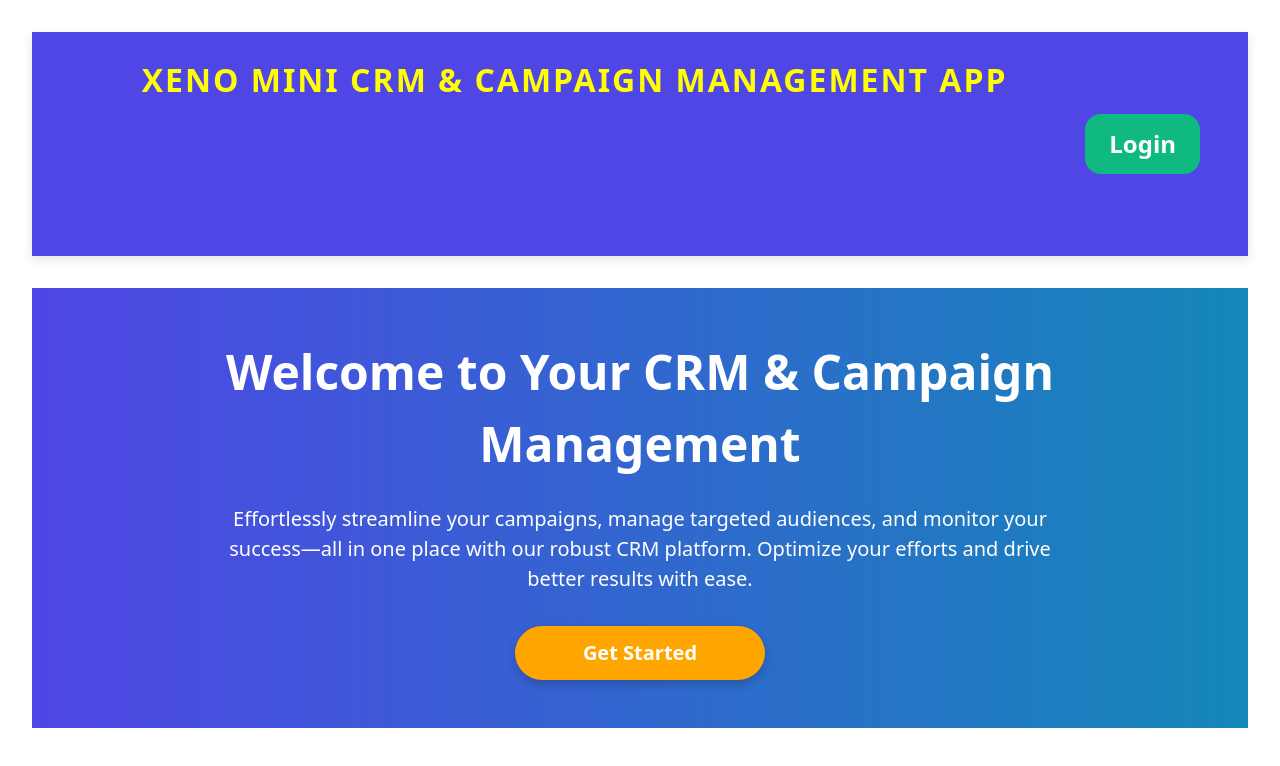
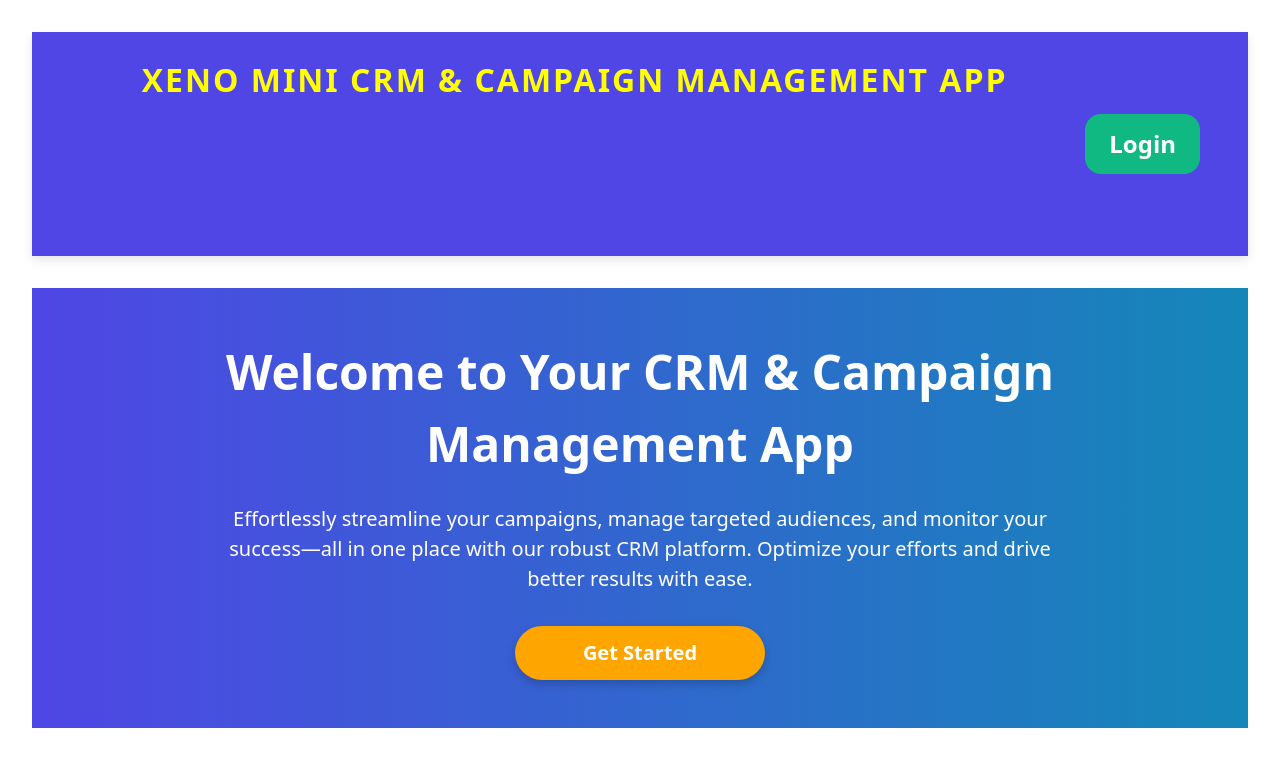
Before and after one commit to SravyaSattisetti777/Mini-CRM-Campaign-Management-App, a React (Vite) app: page / in a window 1280 px wide. Shown: the top 766 px of the page. Built offline with nearby package versions, Linux system fonts and the light colour scheme; no server answers.

Commit message:
Update Hero.jsx

```diff
--- a/src/pages/Hero.jsx
+++ b/src/pages/Hero.jsx
@@ -10,7 +10,7 @@ function Hero() {
   return (
     <div className="hero-container">
       <div className="hero-content">
-        <h1 className="hero-title">Welcome to Your CRM & Campaign Management</h1>
+        <h1 className="hero-title">Welcome to Your CRM & Campaign Management App</h1>
         <p className="hero-description">
           Effortlessly streamline your campaigns, manage targeted audiences, and monitor your success—all in one place with our robust CRM platform. Optimize your efforts and drive better results with ease.
         </p>
```
